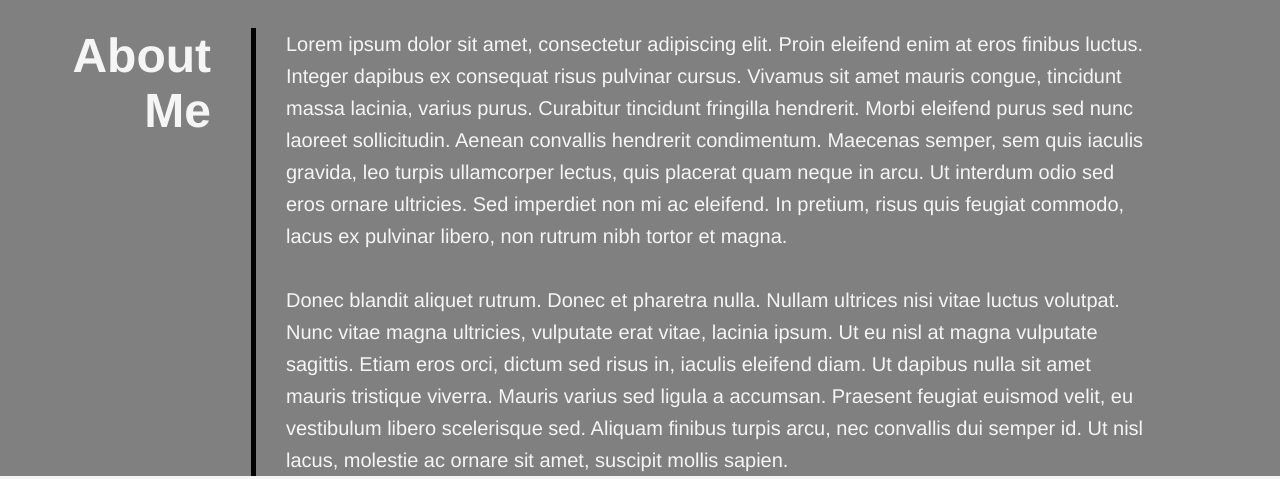
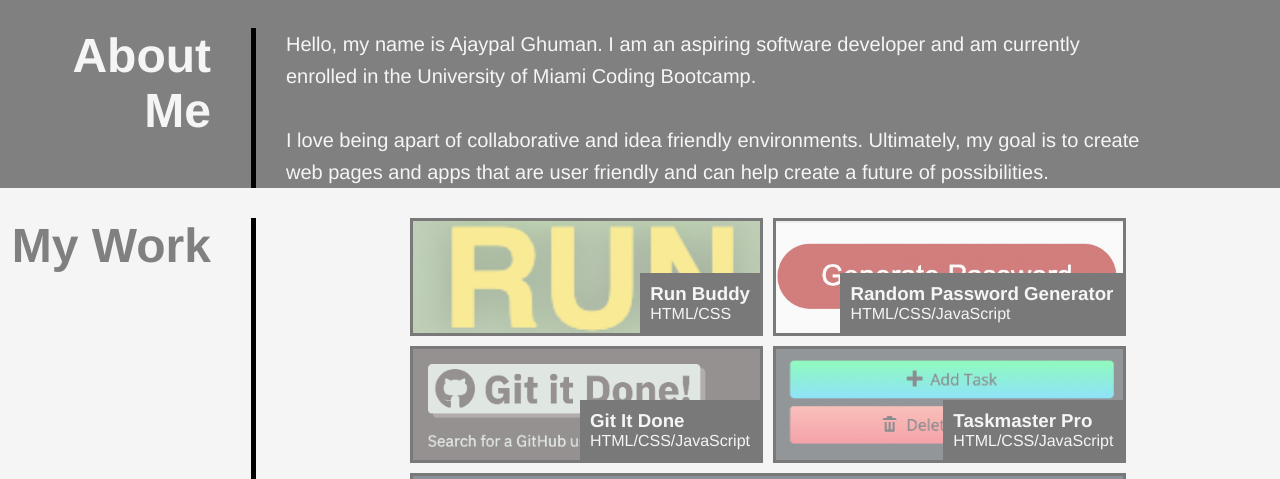
Before and after one commit to AjaypalGhuman/Professional-Portfolio, a plain HTML site: page index.html in a window 1280 px wide. Shown: the part 717-1196 px from the top of the page. Drawn offline with Linux system fonts and the light colour scheme.

Commit message:
updated about me section

```diff
--- a/index.html
+++ b/index.html
@@ -54,9 +54,9 @@
 
             <div>
                 <p>
-                    Lorem ipsum dolor sit amet, consectetur adipiscing elit. Proin eleifend enim at eros finibus luctus. Integer dapibus ex consequat risus pulvinar cursus. Vivamus sit amet mauris congue, tincidunt massa lacinia, varius purus. Curabitur tincidunt fringilla hendrerit. Morbi eleifend purus sed nunc laoreet sollicitudin. Aenean convallis hendrerit condimentum. Maecenas semper, sem quis iaculis gravida, leo turpis ullamcorper lectus, quis placerat quam neque in arcu. Ut interdum odio sed eros ornare ultricies. Sed imperdiet non mi ac eleifend. In pretium, risus quis feugiat commodo, lacus ex pulvinar libero, non rutrum nibh tortor et magna.
+                    Hello, my name is Ajaypal Ghuman. I am an aspiring software developer and am currently enrolled in the University of Miami Coding Bootcamp.
                     <br><br>
-                    Donec blandit aliquet rutrum. Donec et pharetra nulla. Nullam ultrices nisi vitae luctus volutpat. Nunc vitae magna ultricies, vulputate erat vitae, lacinia ipsum. Ut eu nisl at magna vulputate sagittis. Etiam eros orci, dictum sed risus in, iaculis eleifend diam. Ut dapibus nulla sit amet mauris tristique viverra. Mauris varius sed ligula a accumsan. Praesent feugiat euismod velit, eu vestibulum libero scelerisque sed. Aliquam finibus turpis arcu, nec convallis dui semper id. Ut nisl lacus, molestie ac ornare sit amet, suscipit mollis sapien.
+                    I love being apart of collaborative and idea friendly environments.  Ultimately, my goal is to create web pages and apps that are user friendly and can help create a future of possibilities.
                 </p>
             </div>
         </section>
```
